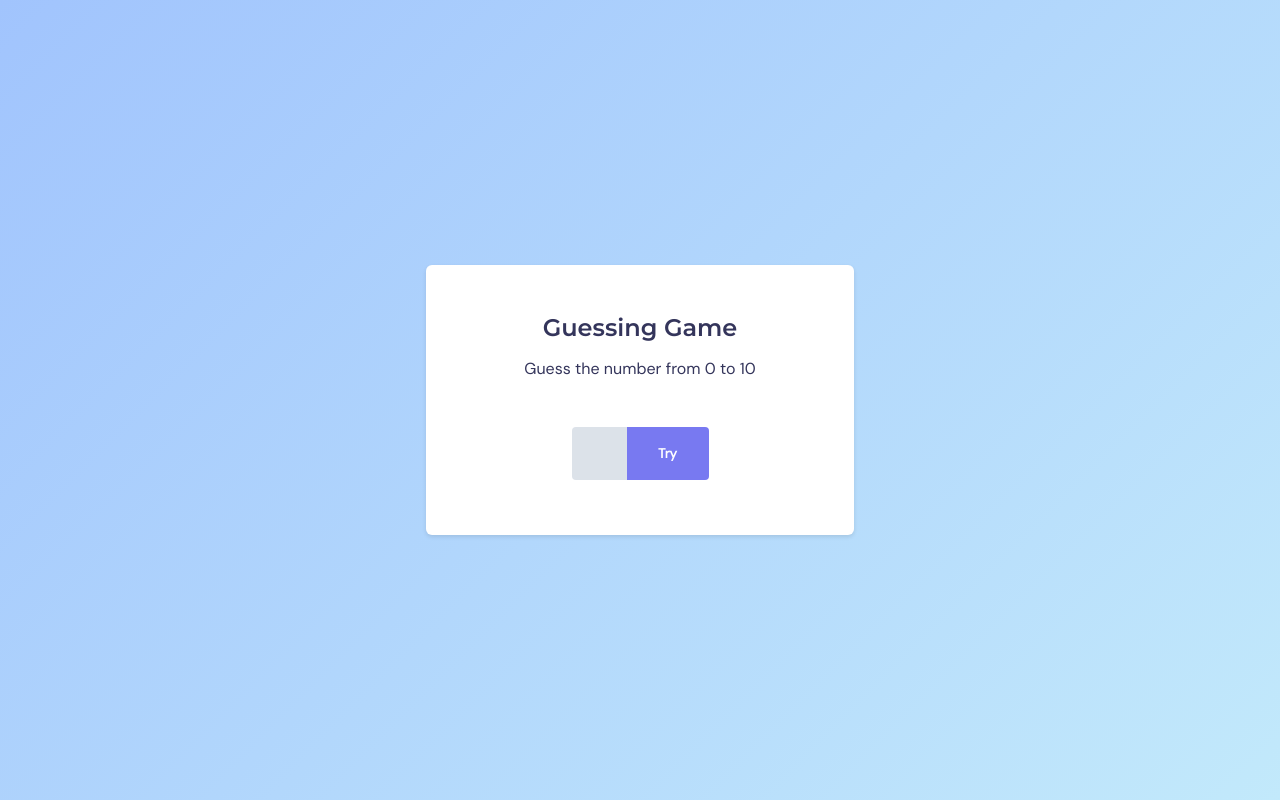
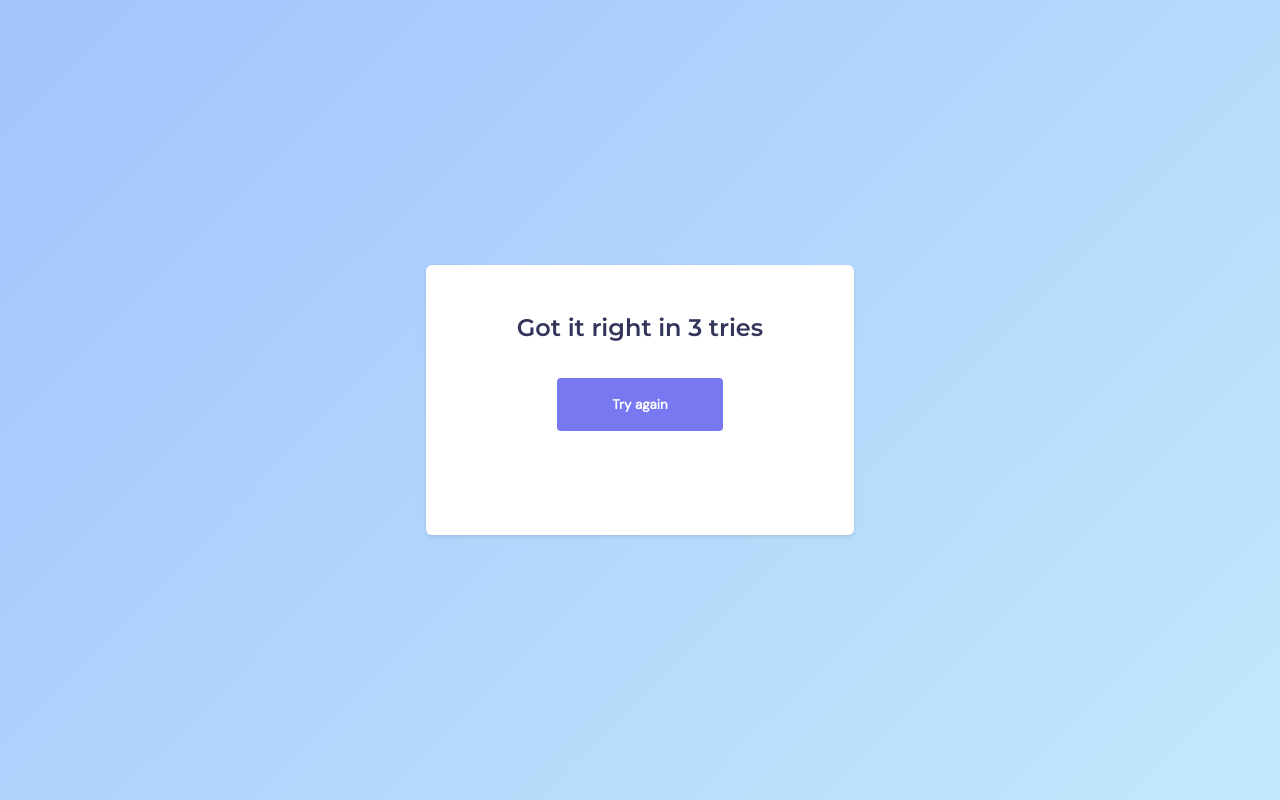
Before and after one commit to Cruelsoldies/Guessing-game, a plain HTML site: page index.html in a window 1280 px wide. Drawn offline with Linux system fonts and the light colour scheme.

Commit message:
add modifications in the cod style

```diff
--- a/index.html
+++ b/index.html
@@ -7,21 +7,21 @@
   <title>Guessing gamer</title>
 </head>
 <body>
-  <div class="contents"  >
-    <div class="mainOne">
+  <div class="contents" hidden>
+    <div class="main" >
       <h1>Guessing Game</h1>
       <p>Guess the number from 0 to 10</p>
+      <form action="guessing game">
+        <input type="number" value="Number">
+        <button class="buttonOne">Try</button>
+      </form>
     </div>
-    <form action="guessing game">
-      <input type="number" value="Number">
-      <button class="buttonOne">Try</button>
-    </form>
   </div>
-    <div class="content" hidden>
-      <div class="mainOne">
+    <div class="contents">
+      <div class="main">
         <h1>Got it right in 3 tries</h1>
+        <button class="buttonTwo">Try again</button>
       </div>
-      <button class="buttonTwo">Try again</button>
   </div>
 <script src="./script.JS"></script>
 </body>
--- a/style.css
+++ b/style.css
@@ -34,11 +34,14 @@ body {
   background: var(--bg-color-white);
   border-radius: .6rem;
   box-shadow: var(--bg-shadow);
+  align-items: center;
+}
+.main {
   /*adjust of objects*/
   display: flex;
   flex-direction: column;
   align-items: center;
-  gap: 4.8rem;
+
 }
 /*Adjust of head text*/
 h1 {
@@ -50,9 +53,10 @@ h1 {
   text-align: center;
 }
 /*adjust of normal text*/
-.mainOne p {
+.main p {
   font-family: var(--text-size);
   color: var(--color-text-strong);
+  margin-bottom: 4.8rem;
 }
 form {
   display: flex;
@@ -84,13 +88,15 @@ input {
   font-weight: 700;
   text-align: center;
 }
-.buttonTwo {
+.main .buttonTwo {
+ align-items: center;
   width: 16.6rem;
   height: 5.3rem;
   padding: 1.6rem;
   border-radius: .4rem;
   border: none;
   background: var(--bg-button);
+  margin-top: 2rem;
 
   color: var(--text-color-white);
   font-size: 1..6rem;
```
